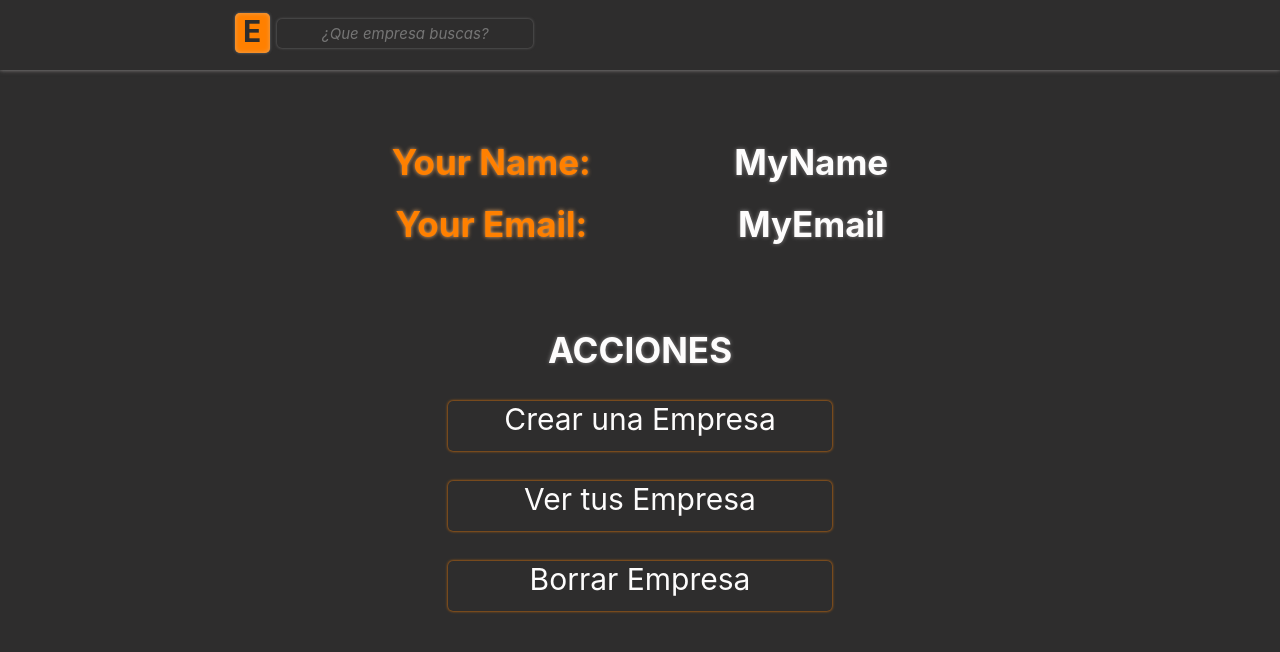
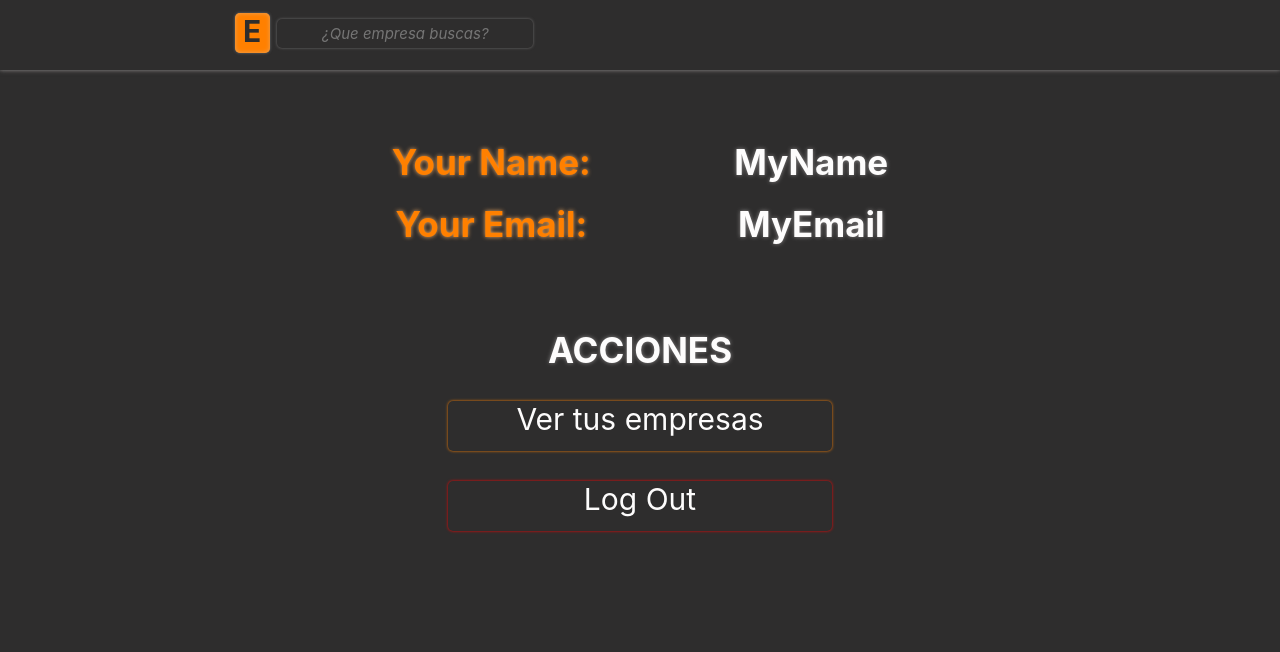
Before and after one commit to miguelCidPaz/enterprise-front, a React (Create React App) app: page /perfil in a window 1280 px wide. Shown: the top 652 px of the page. Built offline with nearby package versions, Linux system fonts and the light colour scheme.

Commit message:
retoques a Perfil

```diff
--- a/src/components/Perfil/Perfil.jsx
+++ b/src/components/Perfil/Perfil.jsx
@@ -17,9 +17,8 @@ const Perfil = () => {
 
                 <p className='perfil--text perfil--title'>Acciones</p>
 
-                <button className='perfil--button'>Crear una Empresa</button>
-                <button className='perfil--button-left'>Ver tus Empresa</button>
-                <button className='perfil--button'>Borrar Empresa</button>
+                <button className='perfil--button-left'>Ver tus empresas</button>
+                <button className='perfil--button'>Log Out</button>
             </div>
         </section>
     )
--- a/src/components/Perfil/styles.scss
+++ b/src/components/Perfil/styles.scss
@@ -150,6 +150,13 @@
 }
 
 .perfil--button{
+    color: var(--text);
+    box-shadow: 0 0 3px red;
+    animation: popRight 1s forwards;
 
-    animation: popRight 1s forwards;
+    &:hover{
+        background-color: red;
+        color: white;
+        box-shadow: 0 0 13px red;
+    }
 }
```
